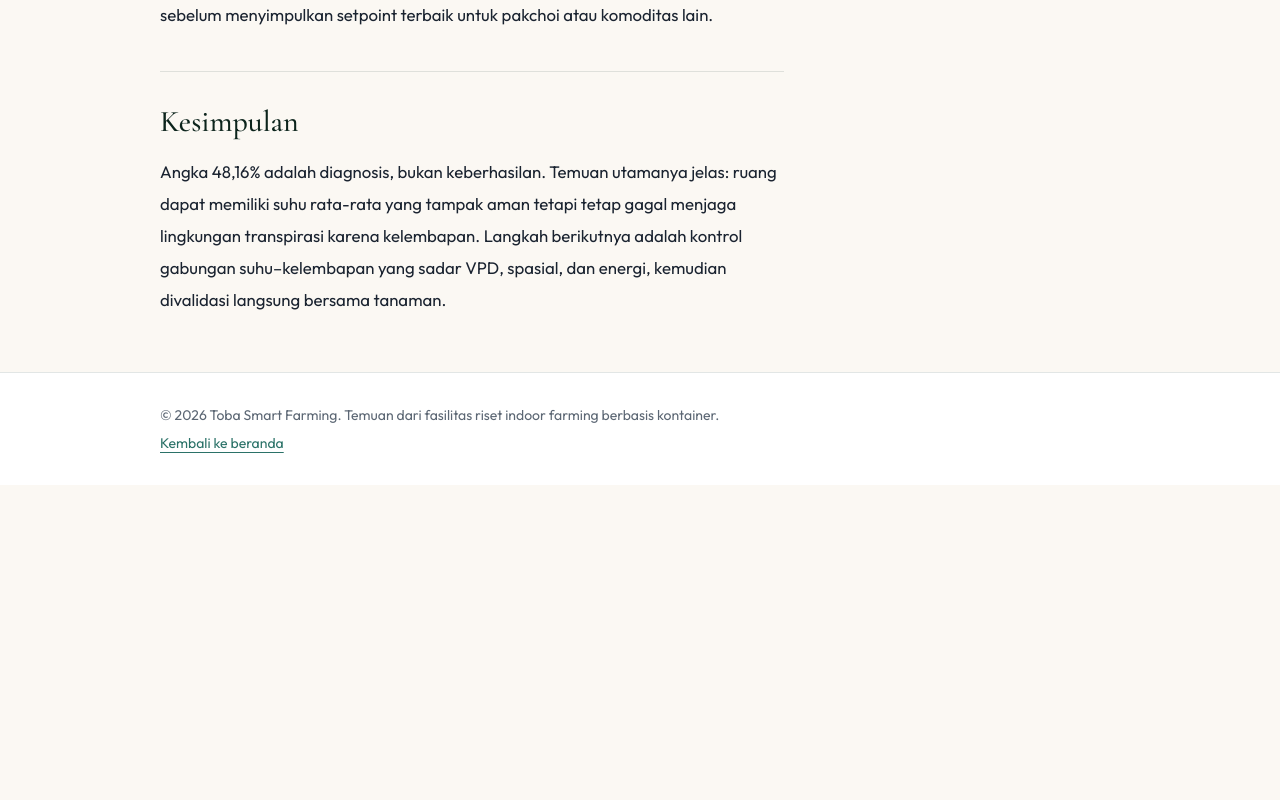
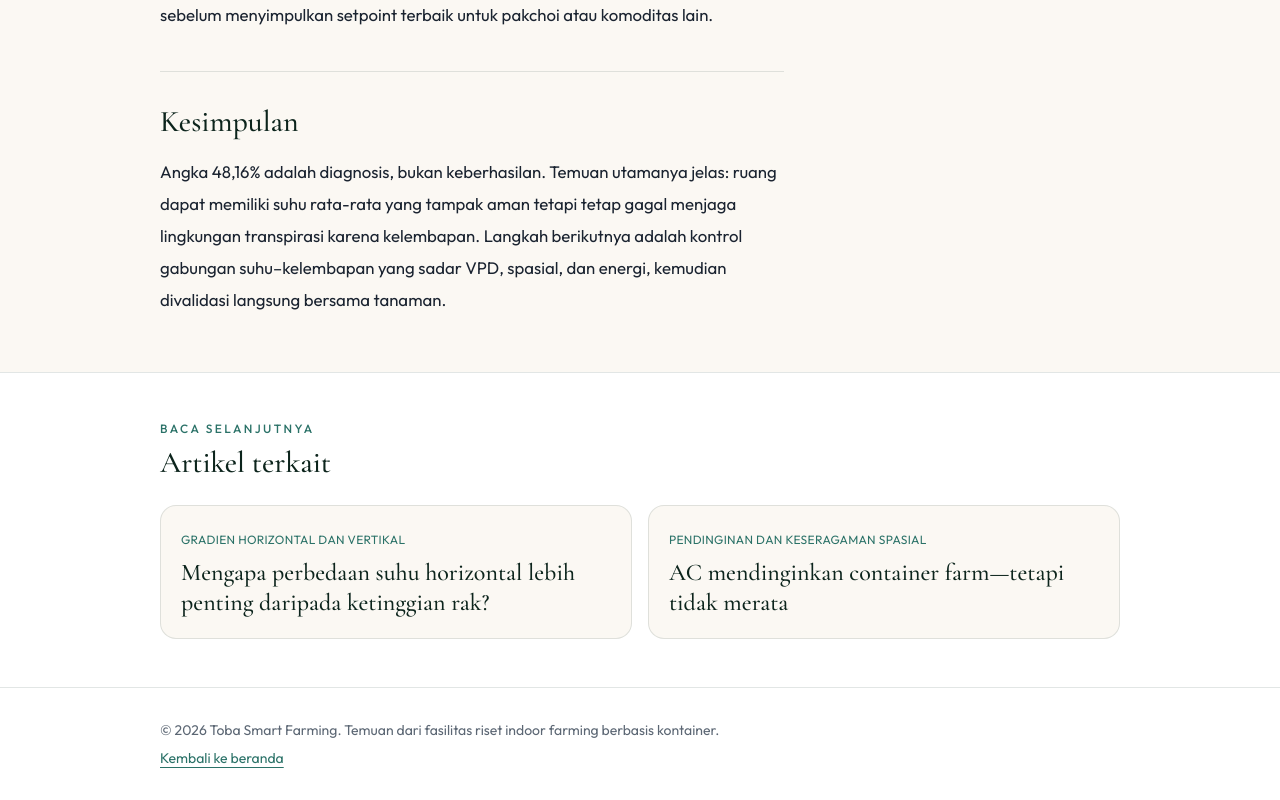
Before and after one commit to albertsagala/tobafarm, a Next.js app: page /artikel/vpd-container-farm in a window 1280 px wide. Shown: the part 3383-4183 px from the top of the page. Before the commit the page ends 3868 px from the top, so only its background shows below. Built offline with nearby package versions, Linux system fonts and the light colour scheme.

Commit message:
Improve article SEO and internal discovery

```diff
--- a/src/app/artikel/ac-dan-keseragaman-mikroklimat/page.tsx
+++ b/src/app/artikel/ac-dan-keseragaman-mikroklimat/page.tsx
@@ -1,6 +1,8 @@
 import type { Metadata } from "next";
 import Link from "next/link";
+import { ArticleJsonLd } from "@/components/ArticleJsonLd";
 import { Logo } from "@/components/Logo";
+import { RelatedArticles } from "@/components/RelatedArticles";
 import { site } from "@/lib/site";
 
 const path = "/artikel/ac-dan-keseragaman-mikroklimat/";
@@ -18,6 +20,13 @@ export const metadata: Metadata = {
       "Pada 544 waktu pengamatan, rentang suhu spasial meningkat dari 2,78°C ketika AC mati menjadi 5,03°C ketika AC menyala.",
     publishedTime: "2026-10-14",
     authors: ["Albert Sagala"],
+    images: [{ url: "/og.jpg", width: 1280, height: 720, alt: "AC Mendinginkan Container Farm, tetapi Tidak Merata" }],
+  },
+  twitter: {
+    card: "summary_large_image",
+    title: "AC Mendinginkan Container Farm, tetapi Tidak Merata",
+    description: "Analisis 27 sensor menunjukkan operasi AC berkaitan dengan suhu rata-rata lebih rendah, tetapi penyebaran suhu antarlokasi lebih lebar.",
+    images: ["/og.jpg"],
   },
 };
 
@@ -52,6 +61,12 @@ export default function AcSpatialArticlePage() {
 
       <main id="main">
         <article>
+          <ArticleJsonLd
+            headline={"AC Mendinginkan Container Farm, tetapi Tidak Merata"}
+            description={"Analisis 27 sensor menunjukkan operasi AC berkaitan dengan suhu rata-rata lebih rendah, tetapi penyebaran suhu antarlokasi lebih lebar."}
+            path={path}
+            datePublished="2026-10-14"
+          />
           <section className="bg-navy text-cream">
             <div className="mx-auto max-w-5xl px-5 py-16 md:px-8 md:py-24">
               <p className="text-xs font-medium uppercase tracking-[0.22em] text-teal-bright">
@@ -308,6 +323,7 @@ export default function AcSpatialArticlePage() {
             </div>
           </div>
         </article>
+        <RelatedArticles currentPath={path} />
       </main>
 
       <footer className="border-t border-[var(--line)] bg-white">
--- a/src/app/artikel/gradien-suhu-horizontal-rak/page.tsx
+++ b/src/app/artikel/gradien-suhu-horizontal-rak/page.tsx
@@ -1,6 +1,8 @@
 import type { Metadata } from "next";
 import Link from "next/link";
+import { ArticleJsonLd } from "@/components/ArticleJsonLd";
 import { Logo } from "@/components/Logo";
+import { RelatedArticles } from "@/components/RelatedArticles";
 import { site } from "@/lib/site";
 
 const path = "/artikel/gradien-suhu-horizontal-rak/";
@@ -18,6 +20,13 @@ export const metadata: Metadata = {
       "Data 24 sensor aktif menunjukkan posisi kiri–tengah–kanan lebih menentukan ketidakseragaman suhu daripada perbedaan lapisan bawah–tengah–atas pada satu kejadian pemulihan.",
     publishedTime: "2026-10-14",
     authors: ["Albert Sagala"],
+    images: [{ url: "/og.jpg", width: 1280, height: 720, alt: "Mengapa Perbedaan Suhu Horizontal Lebih Penting daripada Ketinggian Rak?" }],
+  },
+  twitter: {
+    card: "summary_large_image",
+    title: "Mengapa Perbedaan Suhu Horizontal Lebih Penting daripada Ketinggian Rak?",
+    description: "Analisis pemulihan AC menunjukkan selisih suhu horizontal 3,33°C, sekitar 4,6 kali selisih antarlapisan vertikal pada akhir pengamatan.",
+    images: ["/og.jpg"],
   },
 };
 
@@ -49,6 +58,12 @@ export default function HorizontalGradientArticlePage() {
 
       <main id="main">
         <article>
+          <ArticleJsonLd
+            headline={"Mengapa Perbedaan Suhu Horizontal Lebih Penting daripada Ketinggian Rak?"}
+            description={"Analisis pemulihan AC menunjukkan selisih suhu horizontal 3,33°C, sekitar 4,6 kali selisih antarlapisan vertikal pada akhir pengamatan."}
+            path={path}
+            datePublished="2026-10-14"
+          />
           <section className="bg-navy text-cream">
             <div className="mx-auto max-w-5xl px-5 py-16 md:px-8 md:py-24">
               <p className="text-xs font-medium uppercase tracking-[0.22em] text-teal-bright">
@@ -282,6 +297,7 @@ export default function HorizontalGradientArticlePage() {
             </div>
           </div>
         </article>
+        <RelatedArticles currentPath={path} />
       </main>
 
       <footer className="border-t border-[var(--line)] bg-white">
--- a/src/app/artikel/vpd-container-farm/page.tsx
+++ b/src/app/artikel/vpd-container-farm/page.tsx
@@ -1,6 +1,8 @@
 import type { Metadata } from "next";
 import Link from "next/link";
+import { ArticleJsonLd } from "@/components/ArticleJsonLd";
 import { Logo } from "@/components/Logo";
+import { RelatedArticles } from "@/components/RelatedArticles";
 import { site } from "@/lib/site";
 
 const path = "/artikel/vpd-container-farm/";
@@ -18,6 +20,13 @@ export const metadata: Metadata = {
       "Data 48,1 jam menunjukkan hanya 48,16% waktu berada pada rentang air-VPD operasional 0,6–1,2 kPa.",
     publishedTime: "2026-10-14",
     authors: ["Albert Sagala"],
+    images: [{ url: "/og.jpg", width: 1280, height: 720, alt: "VPD di Container Farm: Temuan dari Fasilitas 10 Kaki" }],
+  },
+  twitter: {
+    card: "summary_large_image",
+    title: "VPD di Container Farm: Temuan dari Fasilitas 10 Kaki",
+    description: "Analisis air-VPD dari fasilitas indoor farming 10 kaki di Pintubosi: kepatuhan 48,16%, masalah kelembapan malam, dan implikasi kontrol iklim.",
+    images: ["/og.jpg"],
   },
 };
 
@@ -51,6 +60,12 @@ export default function VpdArticlePage() {
 
       <main id="main">
         <article>
+          <ArticleJsonLd
+            headline={"VPD di Container Farm: Temuan dari Fasilitas 10 Kaki"}
+            description={"Analisis air-VPD dari fasilitas indoor farming 10 kaki di Pintubosi: kepatuhan 48,16%, masalah kelembapan malam, dan implikasi kontrol iklim."}
+            path={path}
+            datePublished="2026-10-14"
+          />
           <section className="bg-navy text-cream">
             <div className="mx-auto max-w-5xl px-5 py-16 md:px-8 md:py-24">
               <p className="text-xs font-medium uppercase tracking-[0.22em] text-teal-bright">
@@ -235,6 +250,7 @@ export default function VpdArticlePage() {
             </aside>
           </div>
         </article>
+        <RelatedArticles currentPath={path} />
       </main>
 
       <footer className="border-t border-[var(--line)] bg-white">
--- a/src/app/robots.ts
+++ b/src/app/robots.ts
@@ -1,7 +1,5 @@
 import type { MetadataRoute } from "next";
 import { site } from "@/lib/site";
-
-export const dynamic = "force-static";
 
 export default function robots(): MetadataRoute.Robots {
   return {
--- a/src/app/sitemap.ts
+++ b/src/app/sitemap.ts
@@ -1,27 +1,33 @@
 import type { MetadataRoute } from "next";
 import { site } from "@/lib/site";
 
-export const dynamic = "force-static";
+export default function sitemap(): MetadataRoute.Sitemap {
+  const lastModified = new Date("2026-10-14");
 
-export default function sitemap(): MetadataRoute.Sitemap {
   return [
     {
-      url: `${site.url}/`,
-      lastModified: new Date("2026-10-14"),
+      url: site.url,
+      lastModified,
       changeFrequency: "weekly",
       priority: 1,
     },
     {
+      url: `${site.url}/artikel/gradien-suhu-horizontal-rak/`,
+      lastModified,
+      changeFrequency: "monthly",
+      priority: 0.9,
+    },
+    {
       url: `${site.url}/artikel/ac-dan-keseragaman-mikroklimat/`,
-      lastModified: new Date("2026-10-14"),
+      lastModified,
       changeFrequency: "monthly",
-      priority: 0.8,
+      priority: 0.9,
     },
     {
       url: `${site.url}/artikel/vpd-container-farm/`,
-      lastModified: new Date("2026-10-14"),
+      lastModified,
       changeFrequency: "monthly",
-      priority: 0.8,
+      priority: 0.9,
     },
   ];
 }
--- /dev/null
+++ b/src/components/ArticleJsonLd.tsx
@@ -0,0 +1,54 @@
+import { site } from "@/lib/site";
+
+type ArticleJsonLdProps = {
+  headline: string;
+  description: string;
+  path: string;
+  datePublished: string;
+};
+
+export function ArticleJsonLd({
+  headline,
+  description,
+  path,
+  datePublished,
+}: ArticleJsonLdProps) {
+  const data = {
+    "@context": "https://schema.org",
+    "@type": "Article",
+    headline,
+    description,
+    image: `${site.url}/og.jpg`,
+    datePublished,
+    dateModified: datePublished,
+    inLanguage: "id-ID",
+    mainEntityOfPage: {
+      "@type": "WebPage",
+      "@id": `${site.url}${path}`,
+    },
+    author: {
+      "@type": "Person",
+      name: "Albert Sagala",
+    },
+    publisher: {
+      "@type": "ResearchOrganization",
+      name: site.name,
+      url: site.url,
+    },
+    about: [
+      "Indoor farming",
+      "Spatial microclimate",
+      "Climate control",
+      "Container farming",
+    ],
+  };
+
+  return (
+    <script
+      type="application/ld+json"
+      dangerouslySetInnerHTML={{
+        __html: JSON.stringify(data).replace(/</g, "\\u003c"),
+      }}
+    />
+  );
+}
--- /dev/null
+++ b/src/components/RelatedArticles.tsx
@@ -0,0 +1,48 @@
+import Link from "next/link";
+
+const articles = [
+  {
+    path: "/artikel/gradien-suhu-horizontal-rak/",
+    title: "Mengapa perbedaan suhu horizontal lebih penting daripada ketinggian rak?",
+    topic: "Gradien horizontal dan vertikal",
+  },
+  {
+    path: "/artikel/ac-dan-keseragaman-mikroklimat/",
+    title: "AC mendinginkan container farm—tetapi tidak merata",
+    topic: "Pendinginan dan keseragaman spasial",
+  },
+  {
+    path: "/artikel/vpd-container-farm/",
+    title: "VPD di Container Farm: suhu terlihat baik belum tentu cukup",
+    topic: "VPD dan kelembapan",
+  },
+];
+
+export function RelatedArticles({ currentPath }: { currentPath: string }) {
+  const relatedArticles = articles.filter((article) => article.path !== currentPath);
+
+  return (
+    <section className="border-t border-[var(--line)] bg-white">
+      <div className="mx-auto max-w-5xl px-5 py-12 md:px-8">
+        <p className="text-xs font-medium uppercase tracking-[0.2em] text-teal-deep">
+          Baca selanjutnya
+        </p>
+        <h2 className="font-display mt-2 text-3xl text-forest-deep">Artikel terkait</h2>
+        <div className="mt-6 grid gap-4 md:grid-cols-2">
+          {relatedArticles.map((article) => (
+            <Link
+              key={article.path}
+              href={article.path}
+              className="rounded-2xl border border-[var(--line)] bg-cream-soft p-5 transition hover:border-teal/50 hover:bg-cream"
+            >
+              <span className="text-xs uppercase tracking-wide text-teal-deep">{article.topic}</span>
+              <span className="font-display mt-2 block text-2xl leading-tight text-forest-deep">
+                {article.title}
+              </span>
+            </Link>
+          ))}
+        </div>
+      </div>
+    </section>
+  );
+}
```
